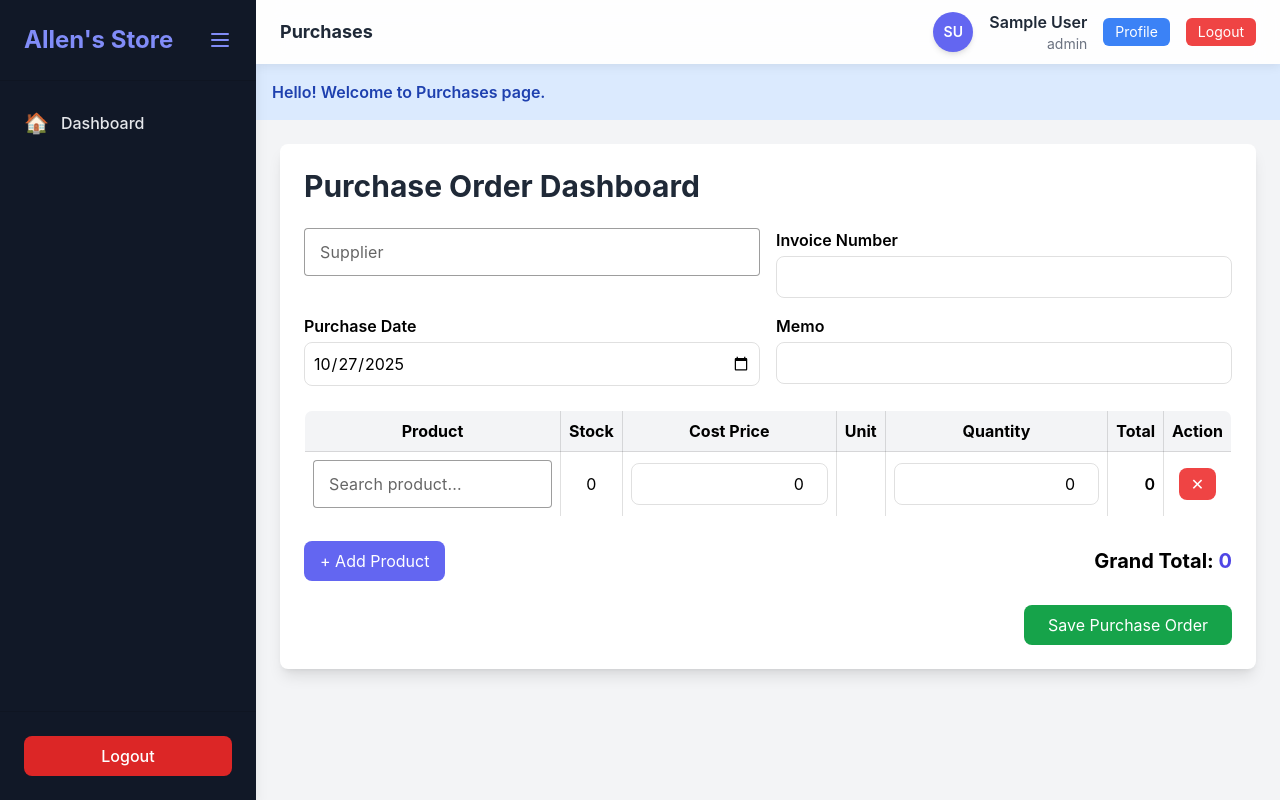
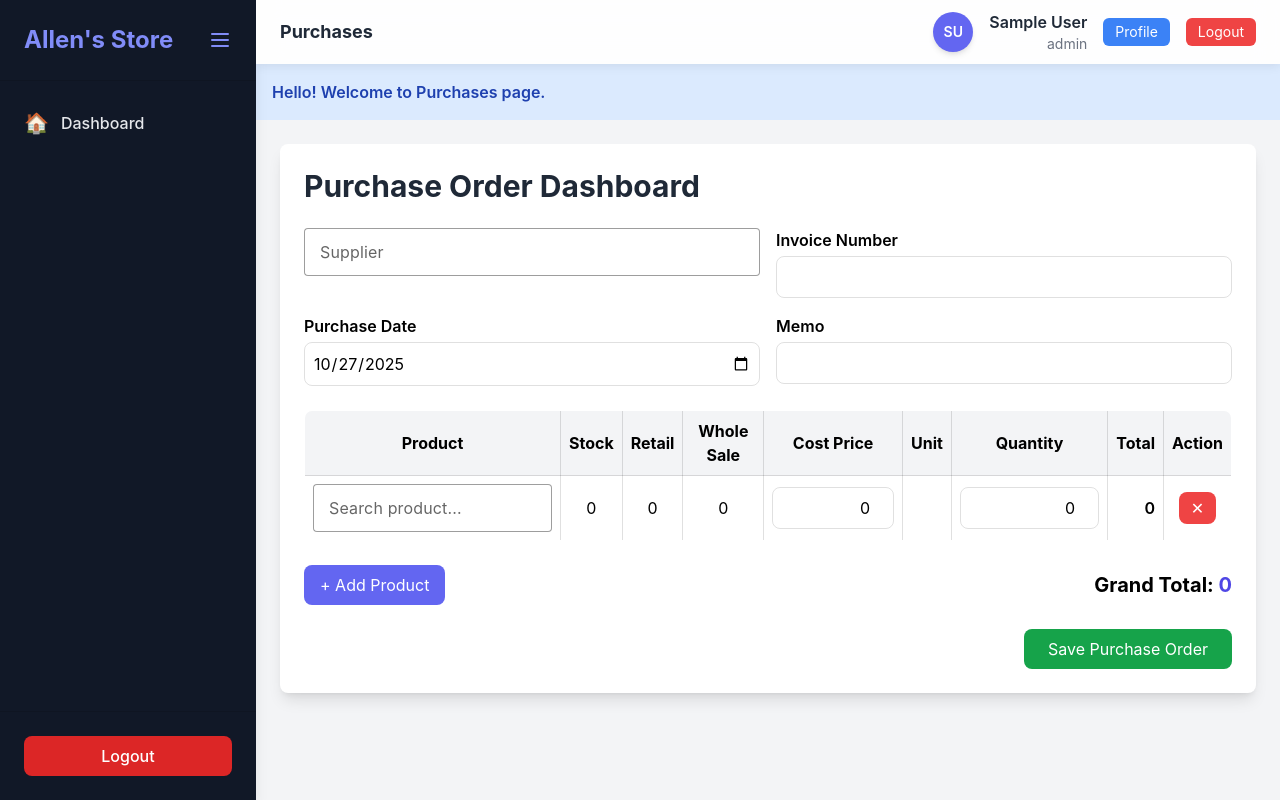
Before and after one commit to TVjacob/allens_shop_kasana, a Vue app in the folder allens_store_kasana-frontend/: page /purchases in a window 1280 px wide. Built offline with nearby package versions, Linux system fonts and the light colour scheme; no server answers; sample sign-in values are in the browser's storage.

Commit message:
this is a fix on the whole sale

```diff
--- a/allens_store_kasana-frontend/src/pages/Purchases.vue
+++ b/allens_store_kasana-frontend/src/pages/Purchases.vue
@@ -53,9 +53,10 @@
         <tr class="bg-gray-100">
           <th class="p-2 border">Product</th>
           <th class="p-2 border">Stock</th>
+          <th class="p-2 border">Retail</th>
+          <th class="p-2 border">Whole Sale</th>
           <th class="p-2 border">Cost Price</th>
           <th class="p-2 border">Unit</th>
-
           <th class="p-2 border">Quantity</th>
           <th class="p-2 border">Total</th>
           <th class="p-2 border">Action</th>
@@ -83,6 +84,8 @@
           </td>
 
           <td class="p-2 border text-center">{{ item.stock_qty }}</td>
+          <td class="p-2 border text-center">{{formatPrice( item.retail_price )}}</td>
+          <td class="p-2 border text-center">{{ formatPrice(item.whole_price )}}</td>
 
           <td class="p-2 border">
             <input
@@ -235,6 +238,7 @@ const debouncedSearchProduct = debounce(async (query, idx) => {
       quantity: p.quantity ?? 0,
       category_name: p.category_name ?? '',
       price: p.price ?? 0,
+      whole_price:p.whole_price ?? 0,
     }))
   } catch (err) {
     console.error(err)
@@ -256,7 +260,9 @@ const onProductSelect = (id, idx) => {
     item.product_name = product.name
     item.stock_qty = product.quantity
     item.category_name = product.category_name
-    item.cost_price = product.price || 0
+    item.cost_price = 0
+    item.retail_price = product.price || 0
+    item.whole_price = product.whole_price || 0
     item.quantity = 0
     item.total_price = 0
   } else {
@@ -266,6 +272,8 @@ const onProductSelect = (id, idx) => {
     item.stock_qty = 0
     item.category_name = ''
     item.cost_price = 0
+    item.retail_price =  0
+    item.whole_price =  0
     item.quantity = 0
     item.total_price = 0
   }
@@ -297,6 +305,11 @@ const validateQuantity = (item) => {
 const calculateTotal = (item) => {
   item.total_price = (item.quantity || 0) * (item.cost_price || 0)
 }
+
+const formatPrice=(value)=> {
+  if (value == null) return '0';
+  return new Intl.NumberFormat('en-UG').format(value);
+    }
 
 // ----------------- Save PO -----------------
 const savePurchaseOrder = async () => {
--- a/allens_store_kasana-frontend/src/pages/Sales.vue
+++ b/allens_store_kasana-frontend/src/pages/Sales.vue
@@ -72,6 +72,8 @@
           <th class="p-2 border">Product</th>
           <th class="p-2 border">Stock Qty</th>
           <th class="p-2 border">Unit</th>
+          <th class="p-2 border"> Retail</th>
+          <th class="p-2 border"> WholeSale</th>
           <th class="p-2 border">Unit Price</th>
           <th class="p-2 border">Quantity</th>
           <th class="p-2 border">Total Price</th>
@@ -98,6 +100,8 @@
           </td>
           <td class="p-2 border text-center">{{ item.stock_qty }}</td>
           <td class="p-2 border text-center">{{ item.unit }}</td>
+          <td class="p-2 border text-center">{{ formatPrice(item.unit_price || 0 ) }}</td>
+          <td class="p-2 border text-center">{{ formatPrice(item.whole_price|| 0) }}</td>
           <td class="p-2 border">
             <input
               type="number"
@@ -221,6 +225,10 @@ const selectPaymentAccountById = (id) => {
     saleHeader.value.payment_account = ''
   }
 }
+const formatPrice=(value)=> {
+  if (value == null) return '0';
+  return new Intl.NumberFormat('en-UG').format(value);
+    }
 
 // ---------- Product Logic ----------
 const debouncedSearchProduct = debounce(async (query, idx) => {
@@ -237,7 +245,8 @@ const debouncedSearchProduct = debounce(async (query, idx) => {
       name: p.name,
       stock_qty: p.quantity,
       unit: p.category_name || '',
-      price: p.price
+      price: p.price||0,
+      whole_price: p.whole_price||0,
     }))
   } finally {
     item.loading = false
@@ -257,6 +266,7 @@ const selectProduct = (id, idx) => {
   item.quantity = 0
   item.total_price = 0
   item.searchResults = []
+  item.whole_price=prod.whole_price
 }
 
 // ---------- Rows ----------
```
